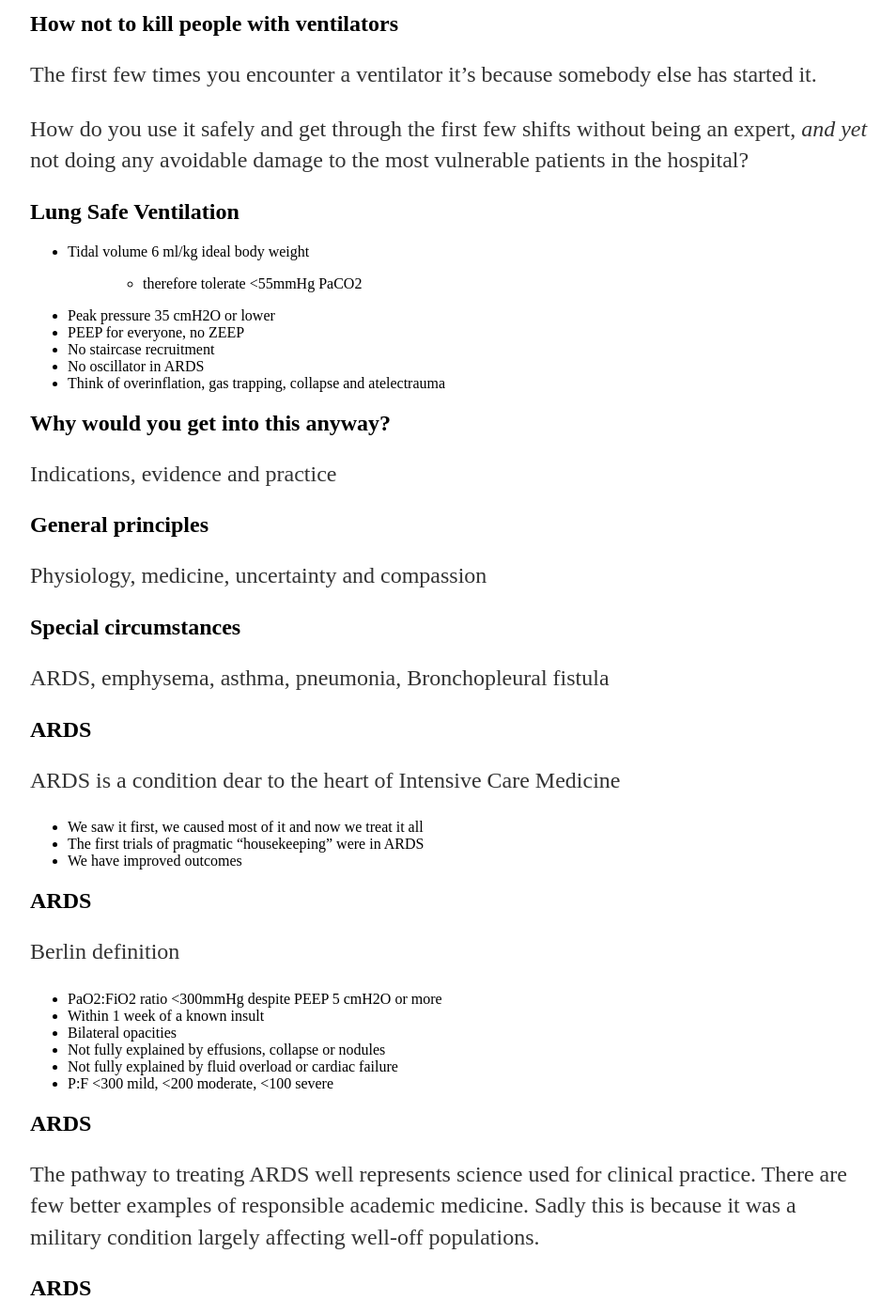
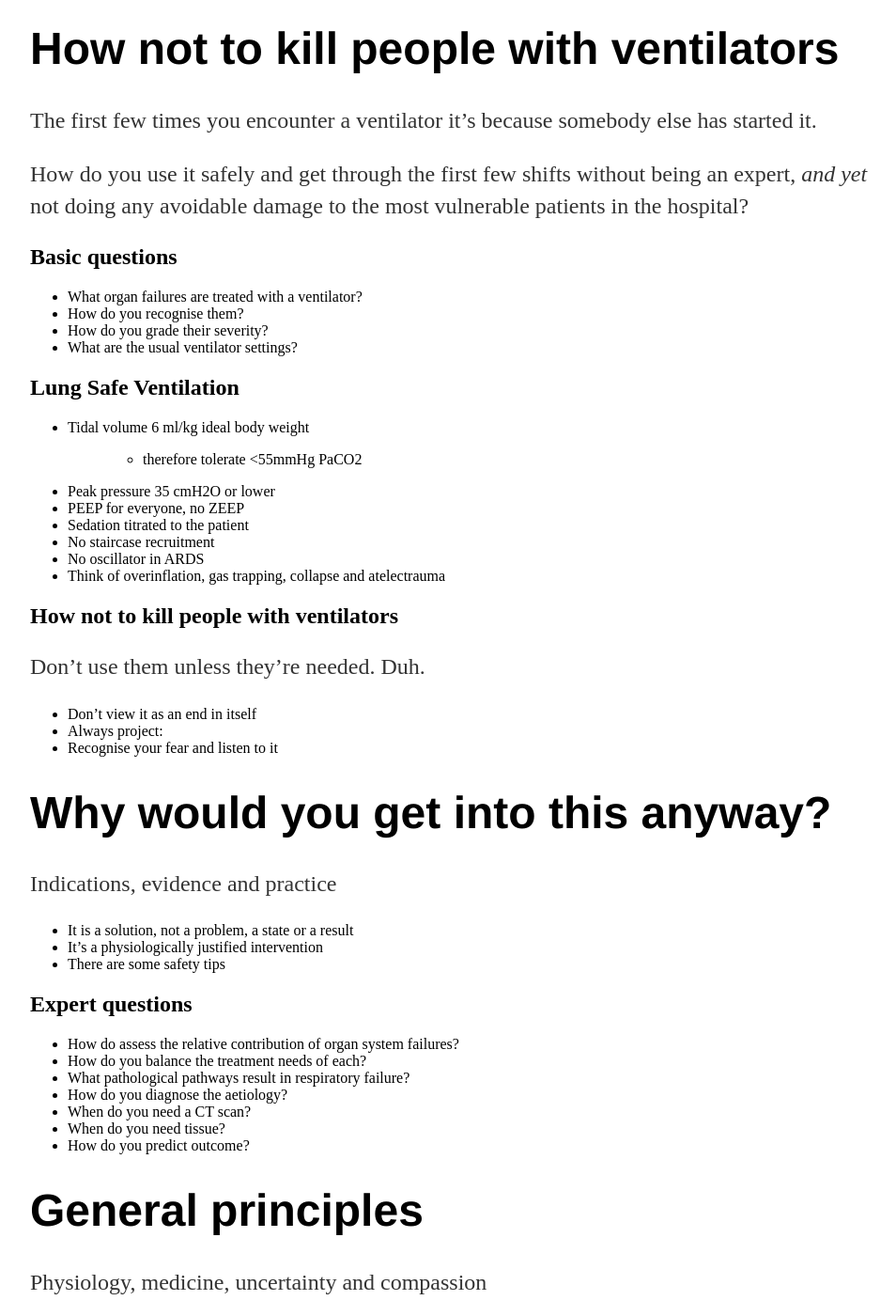
Before and after one commit to lewisfromlewis/lewisfromlewis.github.io, a Jekyll site: the page built from _posts/2018-08-20-Basics-of-ventilation.md, in a window 1280 px wide and 1400 px high, scrolled down 430 px. Shown: the whole window at 94% size, without its empty margins (160-1114 px from the left). Built offline with Jekyll 4.4.1, drawn with Linux system fonts in a browser that asks for light colours; our own code applies the rules of GitHub Pages for plain Markdown files; some of the changed text lies outside the part shown.

Commit message:
Update 2018-08-20-Basics-of-ventilation.md

```diff
--- a/_posts/2018-08-20-Basics-of-ventilation.md
+++ b/_posts/2018-08-20-Basics-of-ventilation.md
@@ -12,28 +12,53 @@ output: ioslides_presentation
 3. General principles
 4. Special circumstances
 
-## How not to kill people with ventilators
+# How not to kill people with ventilators
 The first few times you encounter a ventilator it's because somebody else has started it.
 
 How do you use it safely and get through the first few shifts without being an expert, *and yet* not
 doing any avoidable damage to the most vulnerable patients in the hospital?
+
+## Basic questions
+- What organ failures are treated with a ventilator?
+- How do you recognise them?
+- How do you grade their severity?
+- What are the usual ventilator settings?
 
 ## Lung Safe Ventilation
 - Tidal volume 6 ml/kg ideal body weight
 >- therefore tolerate <55mmHg PaCO2
 - Peak pressure 35 cmH2O or lower
 - PEEP for everyone, no ZEEP
+- Sedation titrated to the patient
 - No staircase recruitment
 - No oscillator in ARDS
 - Think of overinflation, gas trapping, collapse and atelectrauma
 
-## Why would you get into this anyway?
+## How not to kill people with ventilators
+Don't use them unless they're needed.  Duh.
+- Don't view it as an end in itself
+- Always project:
+- Recognise your fear and listen to it
+
+# Why would you get into this anyway?
 Indications, evidence and practice
+- It is a solution, not a problem, a state or a result
+- It's a physiologically justified intervention
+- There are some safety tips
 
-## General principles
+## Expert questions
+- How do assess the relative contribution of organ system failures?
+- How do you balance the treatment needs of each?
+- What pathological pathways result in respiratory failure?
+- How do you diagnose the aetiology?
+- When do you need a CT scan?
+- When do you need tissue?
+- How do you predict outcome?
+
+# General principles
 Physiology, medicine, uncertainty and compassion
 
-## Special circumstances
+# Special circumstances
 ARDS, emphysema, asthma, pneumonia, Bronchopleural fistula
 
 ## ARDS
@@ -63,10 +88,13 @@ populations.
 - Diffuse condition, affecting only some parts of the lung
 - Initiated by inflammation
 >- yes, I know that's not very specific
--
 
 ## ARDS
-
+- Explain the contributors to the gradient in oxygen tension between inhaled gas and mitochondria?  Where are these altered in ARDS?
+- What are the airflow abnormalities in ARDS? How are lung volumes altered?
+- How is airway resistance defined and how is it altered in ARDS?  How is it measured?
+- What is compliance?  When is it measured?  How is it changed in ARDS?
+- What is the relevance of the Bohr equation to ARDS?
 
 
 ## Emphysema
```
